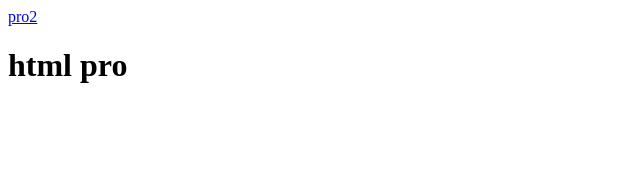
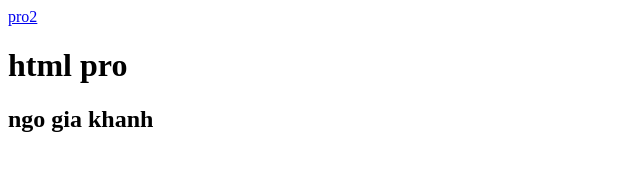
Before and after one commit to onercede99/gitmoi, a plain HTML site: page pro3.html in a window 1280 px wide. Shown: the whole page, without its empty margins (0-640 px from the left). Drawn offline with Linux system fonts and the light colour scheme.

Commit message:
add ngo giakhanh

```diff
--- a/pro3.html
+++ b/pro3.html
@@ -7,6 +7,7 @@
 <body>
 <a href="https://github.com/onercede99/gitmoi.git">pro2</a>
 <h1> html pro</h1>
+<h2> ngo gia khanh</h2>
 
 </body>
 </html>
```
